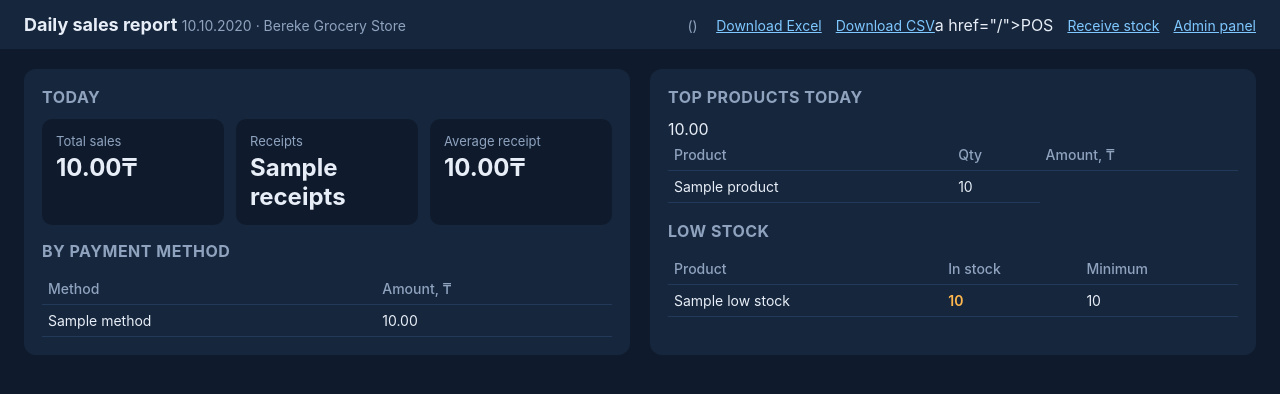
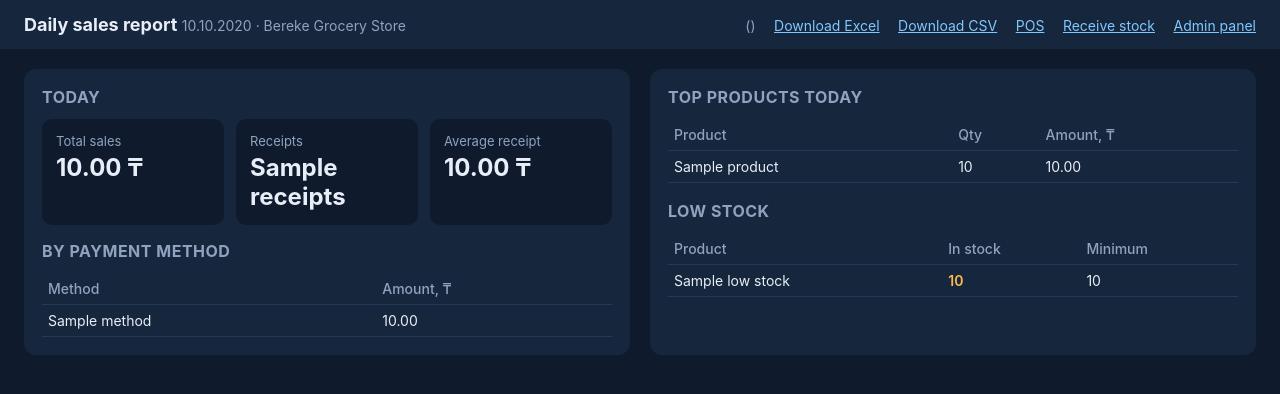
Before and after one commit to KKanich/qoyma-erp, a Django app: template store/templates/store/report.html in a window 1280 px wide. Shown: the top 394 px of the page. Run offline with Django 4.2, Linux system fonts and the light colour scheme; the template is opened without the code that fills it: most values are stand-ins (such as "Sample title", 1, 10 or a date in 2020).

Commit message:
Add Download Excel button and unify number format

```diff
--- a/store/templates/store/report.html
+++ b/store/templates/store/report.html
@@ -19,16 +19,20 @@
   <div><b>Daily sales report</b> <span>{{ s.day|date:"d.m.Y" }} · Bereke Grocery Store</span></div>
   <div>
     <span>{{ request.user.username }} ({{ request.user.role }})</span>
-    <a href="/report/xlsx/">Download Excel</a><a href="/report/csv/">Download CSV</a>a href="/">POS</a><a href="/receive/">Receive stock</a><a href="/admin/">Admin panel</a>
+    <a href="/report/xlsx/">Download Excel</a>
+    <a href="/report/csv/">Download CSV</a>
+    <a href="/">POS</a>
+    <a href="/receive/">Receive stock</a>
+    <a href="/admin/">Admin panel</a>
   </div>
 </header>
 <main>
   <section>
     <h2>Today</h2>
     <div class="cards">
-      <div class="card"><div class="label">Total sales</div><div class="value">{{ s.total|floatformat:2 }}₸</div></div>
+      <div class="card"><div class="label">Total sales</div><div class="value">{{ s.total|floatformat:2 }} ₸</div></div>
       <div class="card"><div class="label">Receipts</div><div class="value">{{ s.receipts }}</div></div>
-      <div class="card"><div class="label">Average receipt</div><div class="value">{{ s.average|floatformat:2 }}₸</div></div>
+      <div class="card"><div class="label">Average receipt</div><div class="value">{{ s.average|floatformat:2 }} ₸</div></div>
     </div>
 
     <h2>By payment method</h2>
@@ -48,7 +52,7 @@
       <thead><tr><th>Product</th><th>Qty</th><th>Amount, ₸</th></tr></thead>
       <tbody>
       {% for p in s.top_products %}
-        <tr><td>{{ p.product__name }}</td><td>{{ p.qty }}</td>{{ p.amount|floatformat:2 }}</tr>
+        <tr><td>{{ p.product__name }}</td><td>{{ p.qty|floatformat:"-2" }}</td><td>{{ p.amount|floatformat:2 }}</td></tr>
       {% empty %}
         <tr><td colspan="3" class="muted">No sales today</td></tr>
       {% endfor %}
```
